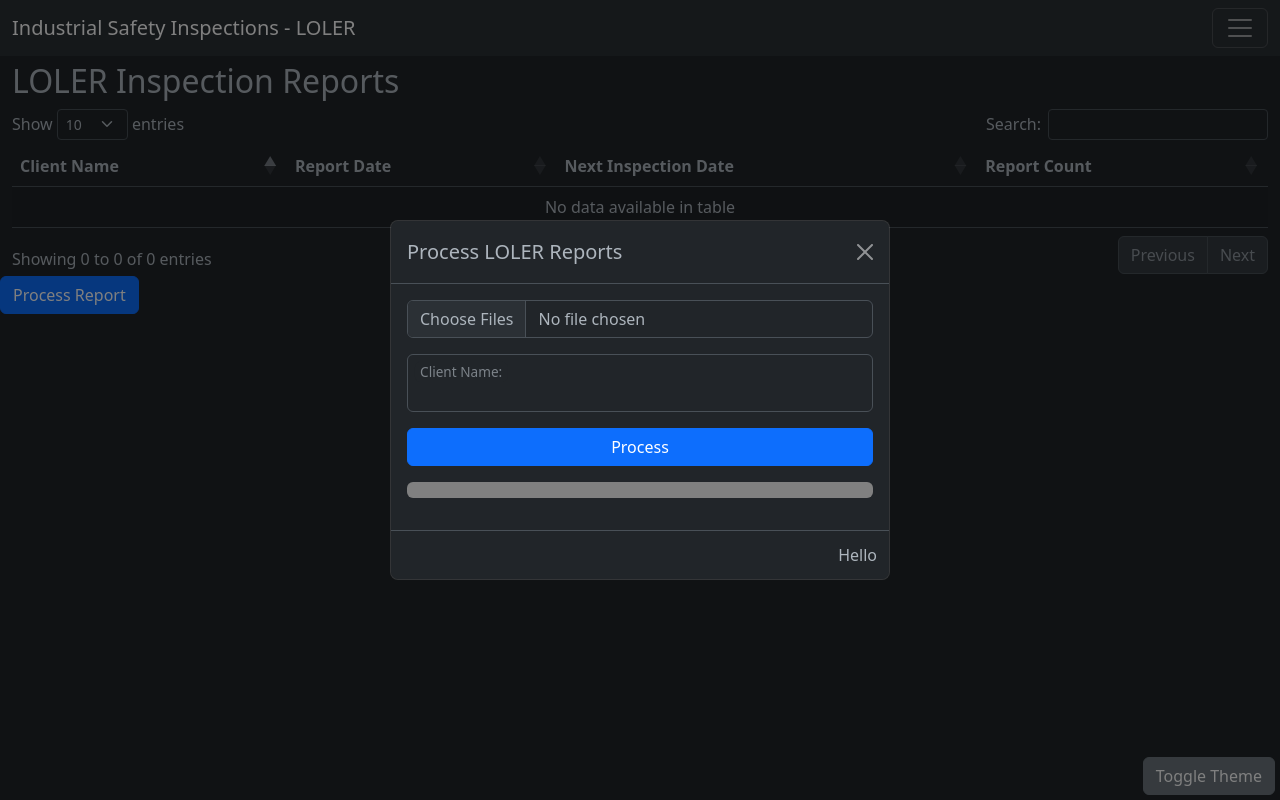
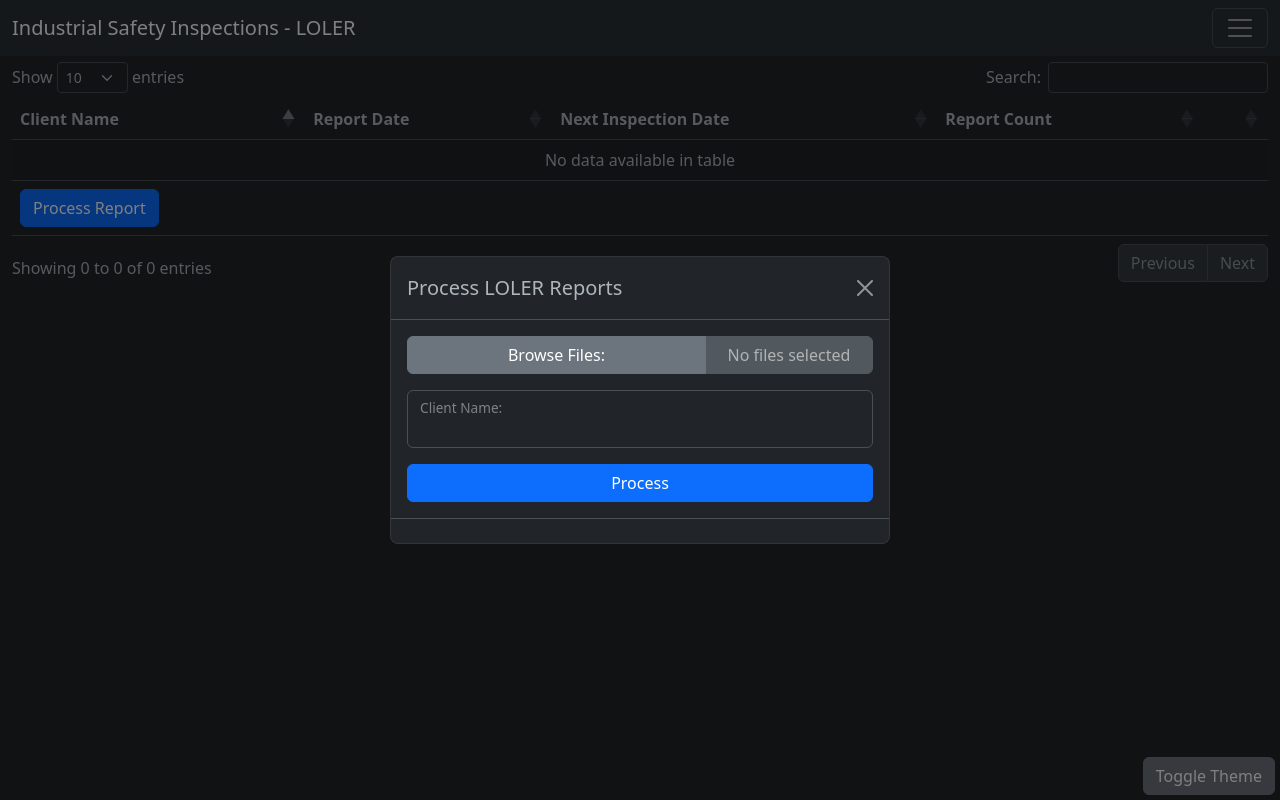
Before and after one commit to hapiuk/isitools, a Flask app: page /loler-reports in a window 1280 px wide, after a click on "Process Report". Run offline with Flask 3, Linux system fonts and the light colour scheme; data that the repository does not hold is empty; parts of the project's set-up code (start-up, migrations or seed data) failed here and were passed over; some libraries are stand-ins or nearby versions.

Commit message:
Update to file uploads
LOLER files are now passed in chunks then rebuilt in "input" for processing. Download is still currently broken but will be fixed in next push

```diff
--- a/app.py
+++ b/app.py
@@ -6,14 +6,17 @@
 import zipfile
 import sqlite3
 import random
-
-
-# Import configurations and pdf processing functions
 from modules.config import Config
 from modules.pdf_processing.pdf_utils import process_puwer_documents, process_loler_pdfs, allowed_file, clear_input_folder
 
 app = Flask(__name__)
+app.config['MAX_CONTENT_LENGTH'] = 500 * 1024 * 1024
 app.config.from_object(Config)
+
+
+@app.errorhandler(413)
+def request_entity_too_large(error):
+    return 'File Too Large', 413
 
 # Database helper functions
 def get_db():
@@ -24,6 +27,7 @@
 @app.route('/')
 def index():
     return render_template('index.html')
+
 
 @app.route('/aecom', methods=['GET', 'POST'])
 def aecom():
@@ -99,33 +103,25 @@
     return render_template('aecom.html', aecom_reports=aecom_reports)
 
 
+def get_report_by_id(report_id):
+    conn = get_db()
+    report = conn.execute('SELECT * FROM loler_inspections WHERE id = ?', (report_id,)).fetchone()
+    conn.close()
+    if report:
+        return dict(report)
+    else:
+        return None
+
 @app.route('/loler-reports', methods=['GET', 'POST'])
 def loler_reports():
     if request.method == 'POST':
-        clear_input_folder(app.config['UPLOAD_FOLDER'])
-
-        files = request.files.getlist('files[]')
-        for file in files:
-            if file and allowed_file(file.filename, app.config['ALLOWED_EXTENSIONS']):
-                filename = secure_filename(file.filename)
-                file.save(os.path.join(app.config['UPLOAD_FOLDER'], filename))
-                print(f"{filename} uploaded successfully.")
-            else:
-                print("Invalid file type.")
-
         client_name = request.form.get('client_name')
         if not client_name:
             print("Client name is required.")
             return redirect(request.url)
 
-        # Pass get_db as an argument to process_loler_pdfs
-        csv_file_path = process_loler_pdfs(app.config['UPLOAD_FOLDER'], app.config['OUTPUT_FOLDER'], client_name, get_db)
-        print(f"CSV File Path: {csv_file_path}")
-        if csv_file_path:
-            return send_file(csv_file_path, as_attachment=True)
-        else:
-            print("Error occurred in processing files.")
-            return redirect(request.url)
+        # Return a response indicating the start of the file upload process
+        return jsonify({'status': 'upload_started', 'message': 'File upload started', 'client_name': client_name})
 
     # Fetch the LOLER inspections from the database
     conn = get_db()
@@ -145,6 +141,65 @@
 
     return render_template('loler-reports.html', loler_inspections=loler_inspections)
 
+@app.route('/upload_chunk', methods=['POST'])
+def upload_chunk():
+    # Example of capturing client name, adjust based on your actual data passing mechanism
+    client_name = request.args.get('client_name', 'default_client')
+
+    chunk_number = request.form['resumableChunkNumber']
+    total_chunks = request.form['resumableTotalChunks']
+    file = request.files['file']
+    filename = secure_filename(request.form['resumableFilename'])
+    chunk_save_path = os.path.join('temp_chunks', f"{filename}.part{chunk_number}")
+    file.save(chunk_save_path)
+
+    if all(os.path.exists(os.path.join('temp_chunks', f"{filename}.part{i}")) for i in range(1, int(total_chunks) + 1)):
+        # Reassemble the file
+        reassembled_file_path = os.path.join(app.config['UPLOAD_FOLDER'], filename)
+        with open(reassembled_file_path, 'wb') as outfile:
+            for i in range(1, int(total_chunks) + 1):
+                chunk_file_path = os.path.join('temp_chunks', f"{filename}.part{i}")
+                with open(chunk_file_path, 'rb') as chunk_file:
+                    outfile.write(chunk_file.read())
+                os.remove(chunk_file_path)  # Clean up after reassembly
+
+        # Assuming your processing function can handle directly the reassembled file path
+        # and you adjust it to accept and handle the client_name
+        try:
+            return jsonify({'status': 'success', 'message': 'File uploaded'})
+        except Exception as e:
+            return jsonify({'status': 'error', 'message': str(e)})
+    else:
+        return jsonify({'status': 'in_progress', 'message': 'Chunk received'})
+
+@app.route('/start_processing', methods=['POST'])
+def start_processing():
+    client_name = request.form['client_name']
+    try:
+        # Adjust this line based on the actual return values of process_loler_pdfs
+        # Assuming it returns csv_file_path, faulty_reports_path, and perhaps more
+        csv_file_path, faulty_reports_path, *_ = process_loler_pdfs(app.config['UPLOAD_FOLDER'], app.config['OUTPUT_FOLDER'], client_name, get_db)
+
+        # Clear the input folder after processing is complete
+        clear_input_folder(app.config['UPLOAD_FOLDER'])
+
+        # Extract filename from the path for the download URL
+        filename = os.path.basename(csv_file_path)
+
+        # Adjust the 'download_file' route name if necessary to match your actual download route
+        download_url = url_for('download_file', filename=filename, _external=True)
+
+        # Return success response with download URL
+        return jsonify({'status': 'success', 'download_url': download_url})
+    except Exception as e:
+        # If an error occurs, clear the input folder before returning the error
+        clear_input_folder(app.config['UPLOAD_FOLDER'])
+        return jsonify({'status': 'error', 'message': str(e)})
+
+@app.route('/download_file/<filename>')
+def download_file(filename):
+    # Ensure the path is safe and the file exists
+    return send_from_directory(app.config['OUTPUT_FOLDER'], filename, as_attachment=True)
 
 @app.route('/assettracker')
 def assettracker():
--- a/templates/loler-reports.html
+++ b/templates/loler-reports.html
@@ -10,6 +10,7 @@
     <script type="text/javascript" language="javascript" src="https://cdn.jsdelivr.net/npm/bootstrap@5.3.2/dist/js/bootstrap.min.js" integrity="sha384-BBtl+eGJRgqQAUMxJ7pMwbEyER4l1g+O15P+16Ep7Q9Q+zqX6gSbd85u4mG4QzX+" crossorigin="anonymous"></script>
     <script type="text/javascript" language="javascript" src="https://cdn.datatables.net/1.13.7/js/jquery.dataTables.min.js"></script>
     <script type="text/javascript" language="javascript" src="https://cdn.datatables.net/1.13.7/js/dataTables.bootstrap5.min.js"></script>
+    <script src="https://cdnjs.cloudflare.com/ajax/libs/resumable.js/1.1.0/resumable.min.js"></script>
   </head>
   <body>
     <nav class="navbar bg-body-tertiary fixed-top" style="background-color: #1D71BE;">
@@ -71,14 +72,14 @@
     </div>
 
     <div class="container-fluid">
-        <h2>LOLER Inspection Reports</h2>
-        <table id="loler-table" class="table table-striped table-hover" style="cursor: pointer;">
+        <table class="table table-striped table-hover" style="cursor: pointer;" id="loler-table">
             <thead>
                 <tr>
                     <th>Client Name</th>
                     <th>Report Date</th>
                     <th>Next Inspection Date</th>
                     <th>Report Count</th>
+                    <th></th>
                 </tr>
             </thead>
             <tbody>
@@ -88,17 +89,34 @@
                     <td>{{ inspection.report_date }}</td>
                     <td>{{ inspection.next_inspection_date }}</td>
                     <td>{{ inspection.report_count }}</td>
+                    <td>
+                      <!-- Download Button -->
+                      <a href="" class="btn btn-primary btn-sm">Download</a>
+                      <!-- Delete Button -->
+                      <form action="" method="post" style="display:inline;">
+                          <button type="submit" class="btn btn-danger btn-sm" onclick="return confirm('Are you sure?');">Delete</button>
+                      </form>
+                  </td>
                 </tr>
                 {% endfor %}
             </tbody>
+            <tfoot>
+                <tr>
+                    <th>
+                        <button type="button" data-bs-toggle="modal" data-bs-target="#process-report" class="btn btn-primary">Process Report</button>
+                    </th>
+                    <th></th>
+                    <th></th>
+                    <th></th>
+                    <th></th>
+                </tr>
+            </tfoot>
         </table>
     </div>
 
-    <button type="button" data-bs-toggle="modal" data-bs-target="#process-report" class="btn btn-primary">Process Report</button>
-
     <!-- Modals -->
 
-  <div class="modal fade" id="process-report" tabindex="-1" style="display: none;" aria-hidden="true">
+  <div class="modal fade" id="process-report" data-bs-backdrop="static" tabindex="-1" aria-hidden="true">
       <div class="modal-dialog modal-dialog-centered modal-dialog-scrollable">
           <div class="modal-content">
               <div class="modal-header">
@@ -106,41 +124,88 @@
                   <button type="button" class="btn-close" data-bs-dismiss="modal" aria-label="Close"></button>
               </div>
               <div class="modal-body">
-                  <form action="/loler-reports" method="post" enctype="multipart/form-data">
                       <div class="input-group mb-3">
-                          <input type="file" name="files[]" class="form-control" id="inputGroupFile01" multiple required>
+                          <div class="btn-group" role="group" aria-label="Basic mixed styles example" style="width:100%;">
+                            <button type="file" class="btn btn-secondary" id="resumable_input" style="width:60%;" multiple required>Browse Files:</button>
+                            <button type="button" class="btn btn-secondary" id="file-count-display" disabled>No files selected</button>
+                          </div>
                       </div>
                       <div class="form-floating mb-3">
                           <input class="form-control" type="text" id="client_name" name="client_name" required>
                           <label for="client_name" class="form-label">Client Name:</label>
                       </div>
-                      <div class="mb-3">
-                          <input type="submit" class="btn btn-primary" style="width:100%;" value="Process">
-                      </div>
-                      <div class="mb-3">
-                          <progress class="progress" id="progress-bar" style="width:100%;" value="0" max="100"></progress>
-                          <div id="status"></div>
-                      </div>
-                  </form>
+                      <button type="button" id="start-upload" class="btn btn-primary" style="width:100%;">Process</button>
               </div>
               <div class="modal-footer">
-                  Hello
               </div>
           </div>
       </div>
   </div>
 
 
+
   <button type="button" id="btnSwitch" class="btn btn-secondary" style="position: fixed; bottom: 5px; right: 5px;">Toggle Theme</button>
 </body>
 <script type="text/javascript">
 $(document).ready(function () {
-            // Initialize DataTables on the loler table
     $('#loler-table').DataTable({
         searching: true,
         paging: true
-                // Additional DataTable options can be added here
     });
+
+    var r = new Resumable({
+        target: '/upload_chunk',
+        query: {upload_token: 'unique_upload_token'}, // Adjust as needed
+        fileType: ['pdf'],
+        maxFileSize: 500*1024*1024, // Adjust according to your needs
+        chunkSize: 250*1024*1024, // Adjust chunk size, if necessary
+        testChunks: false,
+        throttleProgressCallbacks: 1,
+    });
+
+    r.assignBrowse(document.getElementById('resumable_input'));
+
+    r.on('fileAdded', function(file, event) {
+        var fileCount = r.files.length;
+        $('#file-count-display').text(fileCount + " file(s) selected");
+    });
+
+    $('#start-upload').click(function(){
+        var clientName = $('#client_name').val(); // Capture client name when the process starts
+        if(clientName) {
+            r.opts.query.client_name = clientName; // Include client name in query
+            r.upload();
+        } else {
+            alert('Client name is required.');
+        }
+    });
+
+    r.on('complete', function(){
+        // All files have been uploaded
+        console.log("All files have been uploaded successfully.");
+        var clientName = $('#client_name').val();
+        startProcessing(clientName); // Call startProcessing function after all files are uploaded
+    });
+
+    function startProcessing(clientName) {
+        $.ajax({
+            url: '/start_processing',
+            type: 'POST',
+            // Use jQuery to serialize the data or manually create the data object
+            data: { client_name: clientName }, // Make sure this matches your input field's ID and server-side expectation
+            success: function(response) {
+                console.log(response.message);
+                if(response.status === 'success') {
+                    window.location.href = response.download_url;
+                }
+            },
+            error: function(xhr, status, error) {
+                console.error("Processing error:", error);
+                // Handle error
+            }
+        });
+    }
 });
 </script>
+
 </html>
```
Lines whose indentation alone changed are shown as unchanged.
